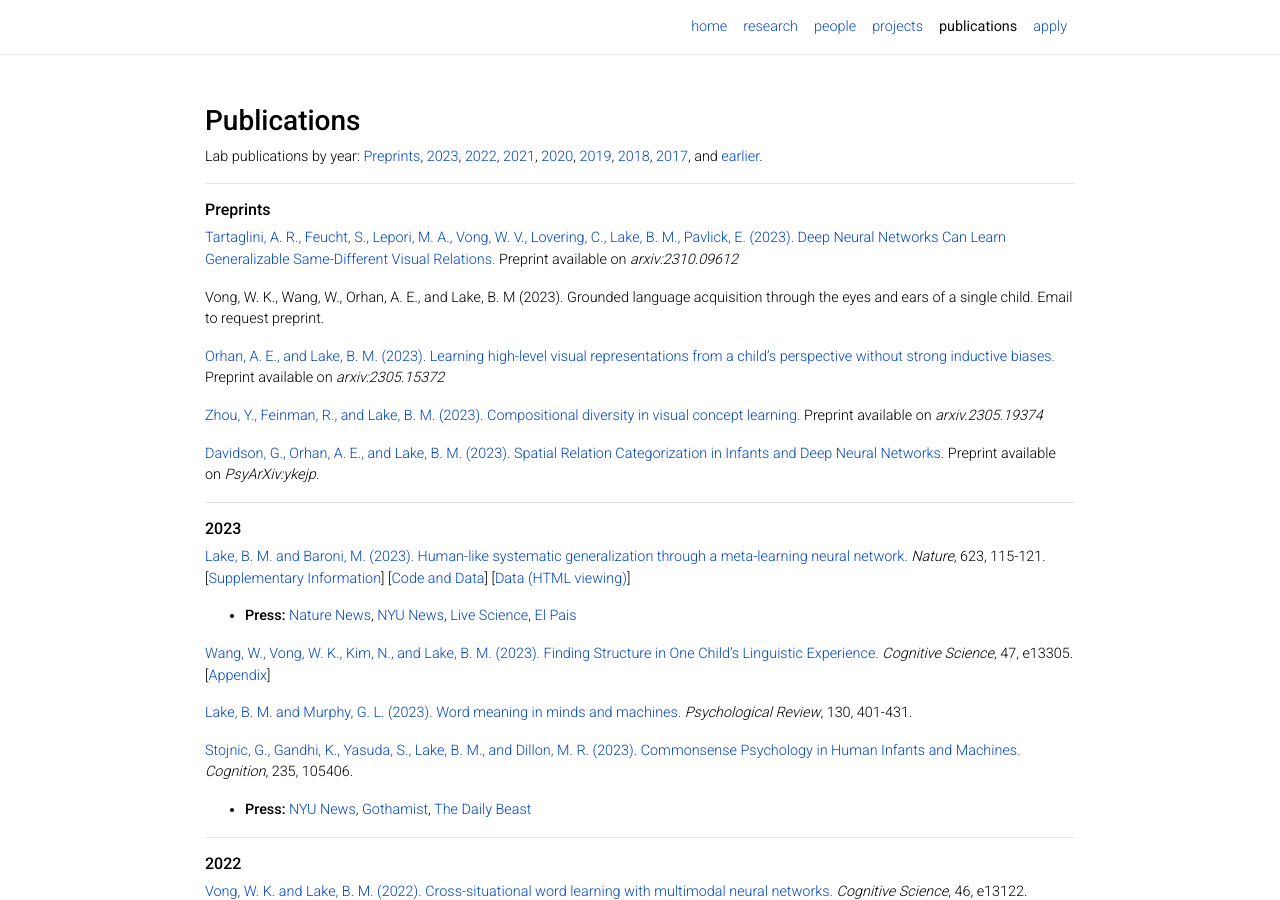
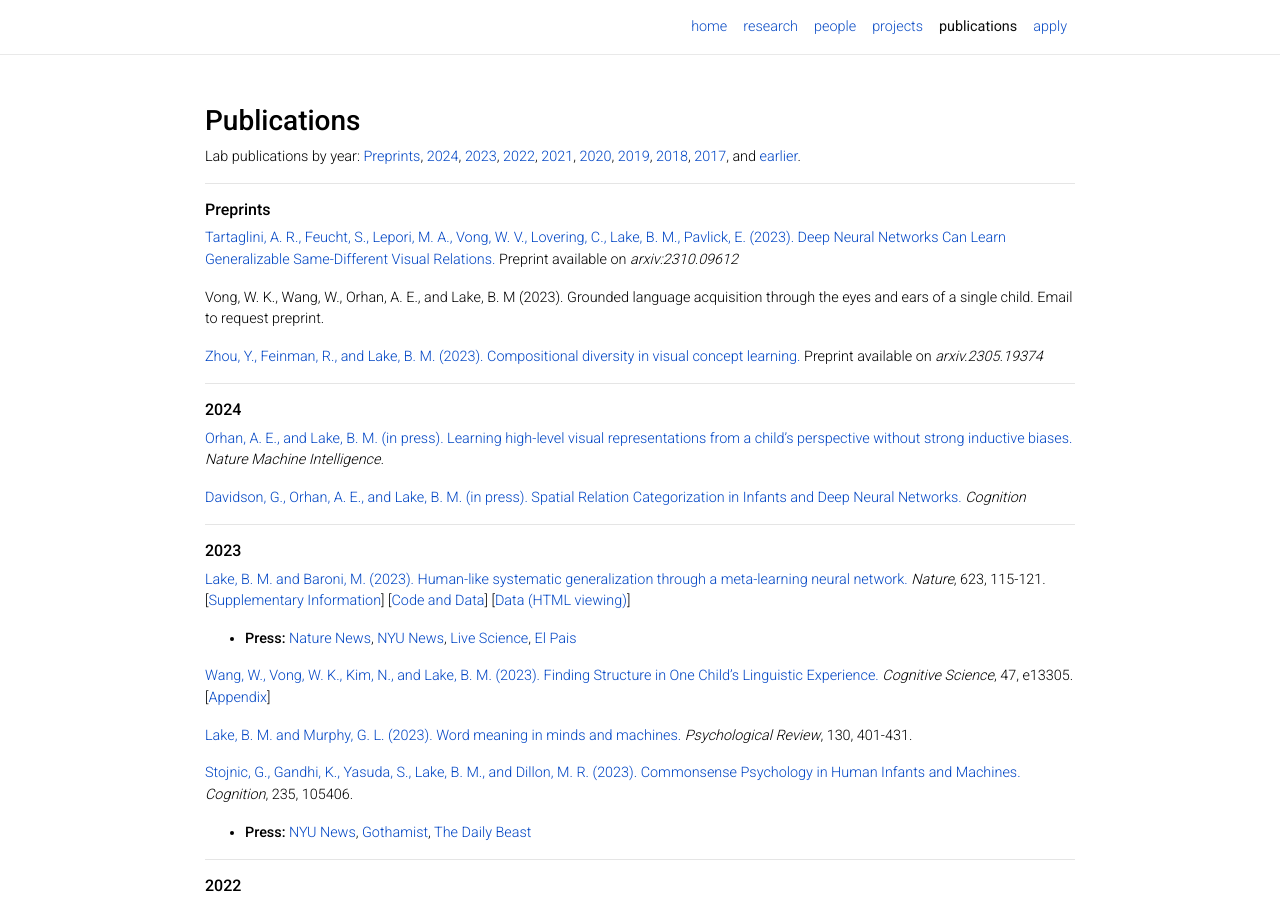
Before and after one commit to lake-lab/lake-lab.github.io, a Jekyll site: the page built from _pages/publications.md, in a window 1280 px wide and 900 px high. Built offline with Jekyll 4.4.1, drawn with Linux system fonts in a browser that asks for light colours; nearby versions of some CDN libraries; comment, search, counter and statistics services are not loaded; a style sheet for code colours, icons or effects is not loaded.

Commit message:
updated pubs:

```diff
--- a/_pages/publications.md
+++ b/_pages/publications.md
@@ -7,7 +7,7 @@ id: 4
 ---
 
 ### __Publications__
-Lab publications by year: [Preprints](#preprints), [2023](#2023), [2022](#2022), [2021](#2021), [2020](#2020), [2019](#2019), [2018](#2018), [2017](#2017), and [earlier](#selected-earlier-papers).
+Lab publications by year: [Preprints](#preprints), [2024](#2024), [2023](#2023), [2022](#2022), [2021](#2021), [2020](#2020), [2019](#2019), [2018](#2018), [2017](#2017), and [earlier](#selected-earlier-papers).
 
 ---
 ###### __Preprints__
@@ -16,11 +16,14 @@ Lab publications by year: [Preprints](#preprints), [2023](#2023), [2022](#2022),
 
 Vong, W. K., Wang, W., Orhan, A. E., and Lake, B. M (2023). Grounded language acquisition through the eyes and ears of a single child. Email to request preprint.
 
-<a href="https://cims.nyu.edu/~brenden/papers/2305.15372.pdf"> Orhan, A. E., and Lake, B. M. (2023). Learning high-level visual representations from a child's perspective without strong inductive biases.</a> Preprint available on <em>arxiv:2305.15372</em>
-
 <a href="https://cims.nyu.edu/~brenden/papers/2305.19374.pdf"> Zhou, Y., Feinman, R., and Lake, B. M. (2023). Compositional diversity in visual concept learning.</a> Preprint available on <em>arxiv.2305.19374</em>
 
-<a href="https://cims.nyu.edu/~brenden/papers/DavidsonEtAlPreprint.pdf"> Davidson, G., Orhan, A. E., and Lake, B. M. (2023). Spatial Relation Categorization in Infants and Deep Neural Networks.</a> Preprint available on <em>PsyArXiv:ykejp.</em>
+---
+###### __2024__
+
+<a href="https://cims.nyu.edu/~brenden/papers/2305.15372.pdf"> Orhan, A. E., and Lake, B. M. (in press). Learning high-level visual representations from a child's perspective without strong inductive biases. </a> <em>Nature Machine Intelligence.</em>
+
+<a href="https://cims.nyu.edu/~brenden/papers/DavidsonEtAlPreprint.pdf"> Davidson, G., Orhan, A. E., and Lake, B. M. (in press). Spatial Relation Categorization in Infants and Deep Neural Networks.</a> <em>Cognition</em>
 
 ---
 ###### __2023__
```
Also changed, not shown: _pages/projects.md (+2 -2 lines).
